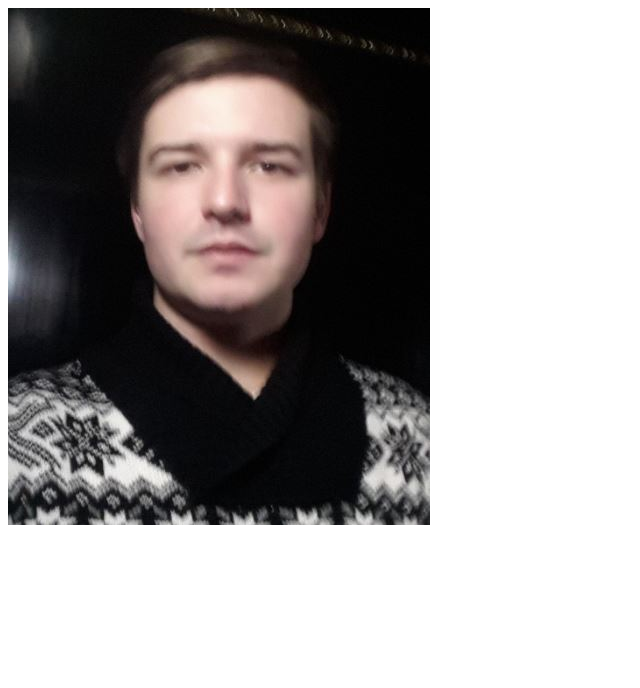
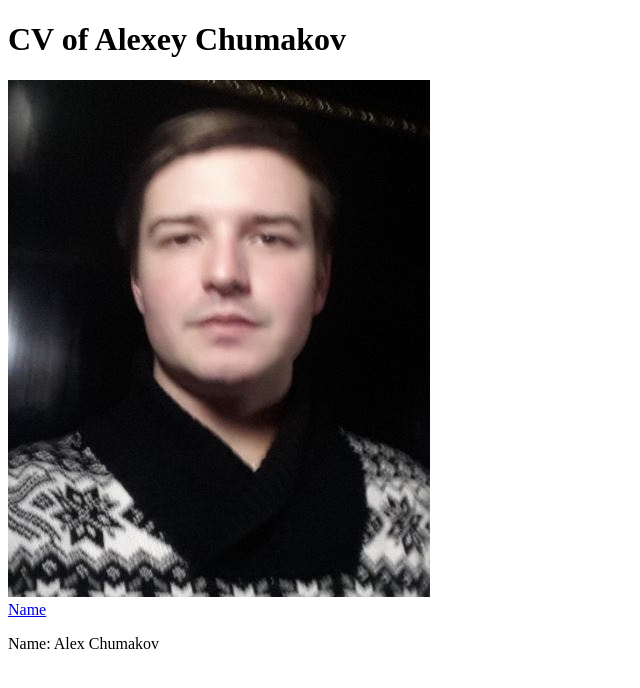
Before and after one commit to druger2006/rsschool-cv, a plain HTML site: page index.html in a window 1280 px wide. Shown: the whole page, without its empty margins (0-640 px from the left). Drawn offline with Linux system fonts and the light colour scheme.

Commit message:
feat: add fonts, heading h1 and nav links

```diff
--- a/index.html
+++ b/index.html
@@ -3,9 +3,25 @@
   <head>
     <meta charset="UTF-8">
     <meta name="viewport" content="width=device-width, initial-scale=1.0">
+    <link rel="preconnect" href="https://fonts.googleapis.com">
+    <link rel="preconnect" href="https://fonts.gstatic.com" crossorigin>
+    <link href="https://fonts.googleapis.com/css2?family=Lato:ital,wght@0,300;0,400;0,700;1,300;1,400;1,700&display=swap" rel="stylesheet">
+    <link rel="stylesheet" href="style.css">
     <title>Document</title>
   </head>
   <body>
-    <img src="/author.png" alt="author photo">
+    <header>
+      <h1>CV of Alexey Chumakov</h1>
+      <img src="/author.png" alt="author photo">
+      <nav>
+        <span><a href="#name">Name</a></span>
+      </nav>
+    </header>
+    <main>
+      <p class="name">Name: Alex Chumakov</p>
+    </main>
+    <footer>
+
+    </footer>
   </body>
 </html>
```
